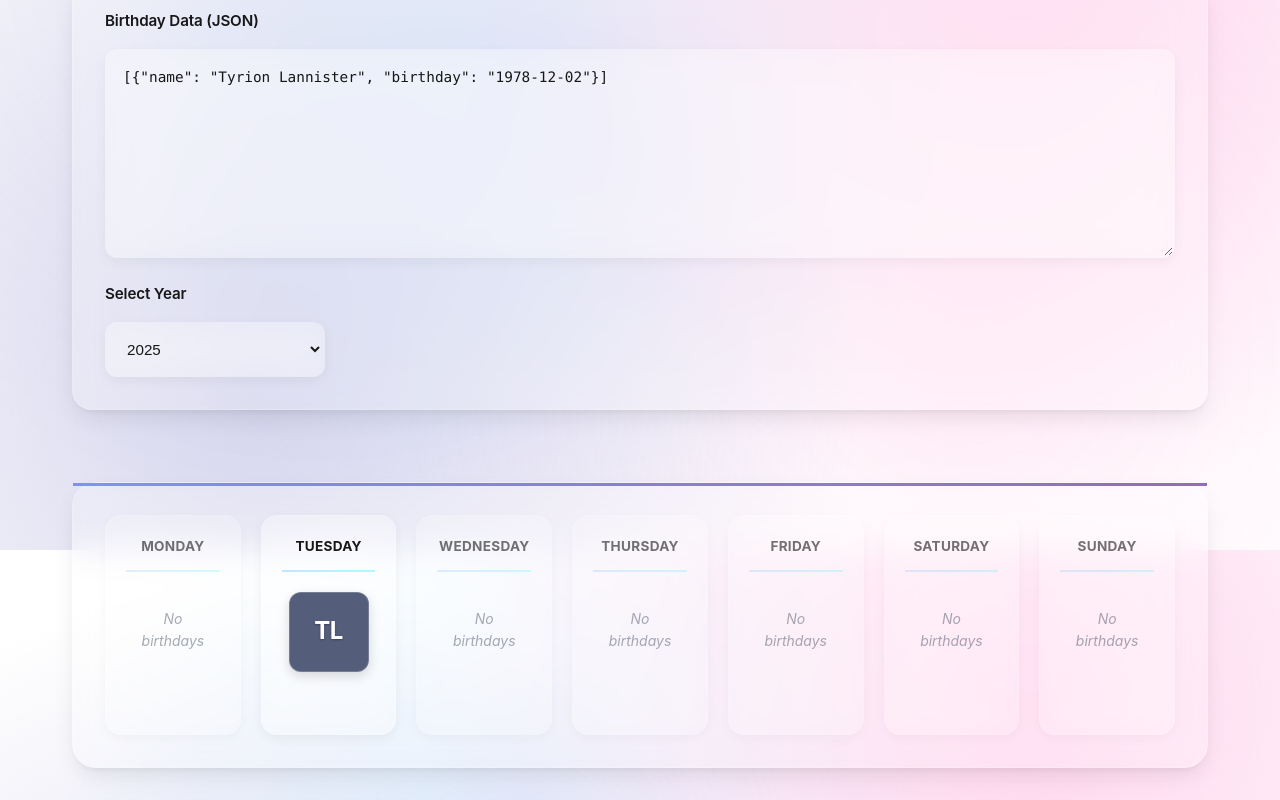
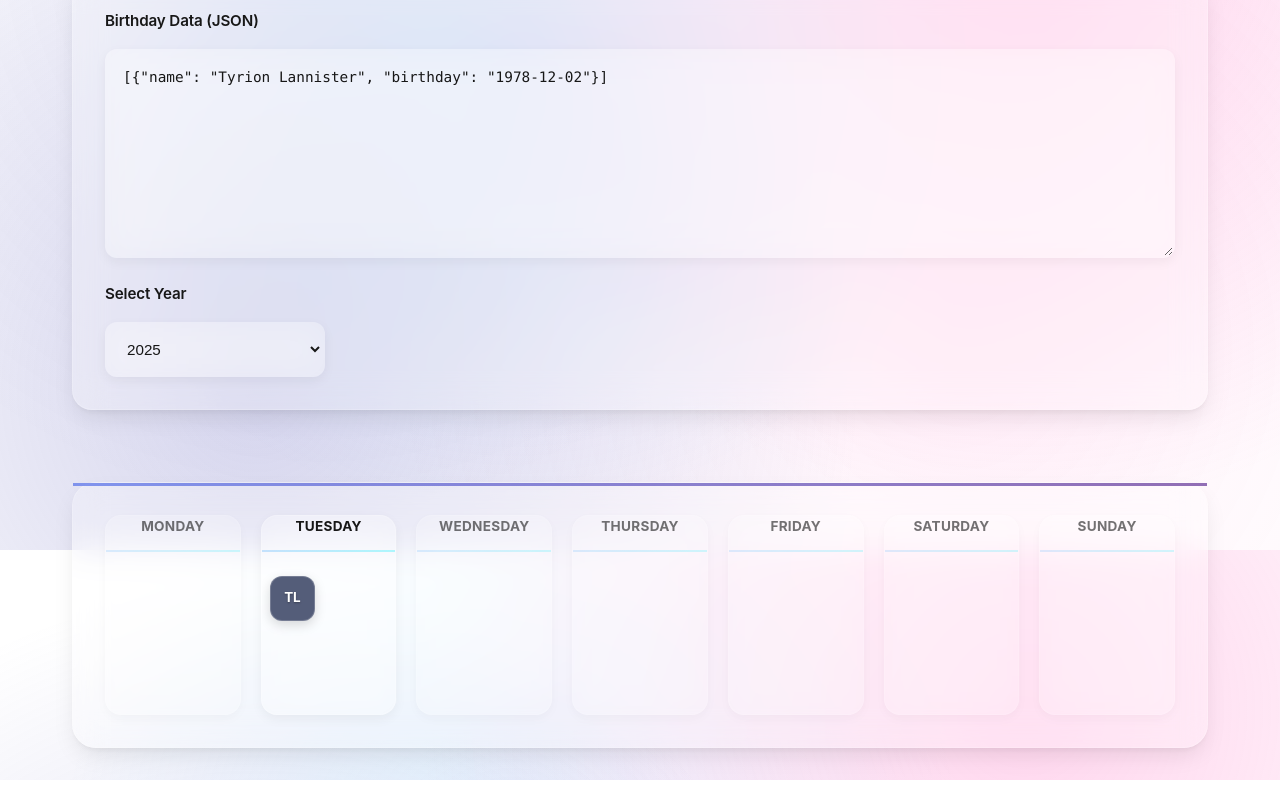
Before and after one commit to a-singh09/birthday-calendar-assignment, a Next.js app: page / in a window 1280 px wide. Shown: the part 250-1050 px from the top of the page. Built offline with nearby package versions, Linux system fonts and the light colour scheme.

Commit message:
[Fix] Fixed CSS in calender

```diff
--- a/src/app/globals.css
+++ b/src/app/globals.css
@@ -439,6 +439,84 @@ a {
   background: var(--glass-bg);
 }
 
+/* Grid-based day column styles - keeping existing design */
+.day-column-grid {
+  border: 1px solid var(--glass-border);
+  border-radius: 16px;
+  min-height: 200px;
+  padding: 0;
+  background: var(--glass-bg);
+  backdrop-filter: var(--backdrop-blur);
+  -webkit-backdrop-filter: var(--backdrop-blur);
+  display: flex;
+  flex-direction: column;
+  transition: all 0.3s ease;
+  box-shadow: 0 4px 12px rgba(0, 0, 0, 0.05);
+  position: relative;
+  overflow: hidden;
+}
+
+.day-column-grid::before {
+  content: '';
+  position: absolute;
+  top: 0;
+  left: 0;
+  right: 0;
+  height: 2px;
+  background: var(--secondary-gradient);
+  opacity: 0.6;
+  transform: scaleX(0);
+  transition: transform 0.3s ease;
+}
+
+.day-column-grid:hover::before {
+  transform: scaleX(1);
+}
+
+.day-column-grid:hover {
+  transform: translateY(-3px);
+  box-shadow: 0 12px 30px rgba(0, 0, 0, 0.1);
+}
+
+.day-column-grid.day-empty {
+  opacity: 0.6;
+  background: var(--glass-bg);
+}
+
+.day-header-grid {
+  font-weight: 700;
+  font-size: 0.95rem;
+  color: var(--foreground);
+  margin-bottom: 1rem;
+  padding-bottom: 0.75rem;
+  border-bottom: 2px solid transparent;
+  background: linear-gradient(90deg, var(--accent-gradient)) border-box;
+  border-image: linear-gradient(90deg, rgba(79, 172, 254, 0.3), rgba(0, 242, 254, 0.3)) 1;
+  text-align: center;
+  letter-spacing: 0.02em;
+  text-transform: uppercase;
+  font-size: 0.85rem;
+}
+
+.person-grid-container {
+  flex: 1;
+  display: grid;
+  gap: 3px;
+  padding: 8px;
+  align-content: start;
+  grid-auto-rows: 1fr;
+  min-height: 140px;
+}
+
+.empty-grid-message {
+  grid-column: 1 / -1;
+  text-align: center;
+  color: #6b7280;
+  font-style: italic;
+  font-size: 0.875rem;
+  padding: 1rem;
+}
+
 .day-header {
   font-weight: 700;
   font-size: 0.95rem;
@@ -728,22 +806,21 @@ ooltips to escape container bounds */
   transform: translateX(-50%) translateY(-8px);
   background-color: rgba(0, 0, 0, 0.9);
   color: white;
-  padding: 8px 12px;
-  border-radius: 6px;
-  font-size: 12px;
+  padding: 10px 14px;
+  border-radius: 8px;
+  font-size: 13px;
   font-weight: 500;
-  white-space: nowrap;
+  white-space: pre-line;
   text-align: center;
   z-index: 10000;
-  box-shadow: 0 4px 12px rgba(0, 0, 0, 0.3);
+  box-shadow: 0 4px 16px rgba(0, 0, 0, 0.4);
   pointer-events: none;
   opacity: 0;
   visibility: hidden;
   transition: opacity 0.2s ease, visibility 0.2s ease;
-  line-height: 1.3;
-  max-width: 200px;
-  word-wrap: break-word;
-  white-space: pre-line;
+  line-height: 1.4;
+  min-width: 140px;
+  max-width: 180px;
 }
 
 /* Tooltip arrow */
@@ -781,8 +858,9 @@ ooltips to escape container bounds */
 /* Mobile adjustments */
 @media (max-width: 768px) {
   .tooltip {
-    font-size: 11px;
-    padding: 6px 10px;
+    font-size: 12px;
+    padding: 8px 12px;
+    min-width: 120px;
     max-width: 160px;
   }
 }
--- a/src/components/DayColumn/index.tsx
+++ b/src/components/DayColumn/index.tsx
@@ -1,53 +1,33 @@
 /**
  * DayColumn component - displays people for a specific day of the week
+ * Updated to use compact grid layout like the reference image
  */
 
-import React, { useRef, useEffect, useState } from "react";
+import React from "react";
 import type { DayColumnProps } from "../../types";
 import { PersonSquare } from "../";
-import { calculateSquareSize } from "../../utils";
 
 export function DayColumn({ dayName, people, isEmpty }: DayColumnProps) {
-  const containerRef = useRef<HTMLDivElement>(null);
-  const [squareSize, setSquareSize] = useState(40); // Default size
+  // Calculate optimal grid layout based on number of people
+  const getGridColumns = (count: number) => {
+    if (count <= 2) return 2;
+    if (count <= 4) return 2;
+    if (count <= 6) return 3;
+    if (count <= 9) return 3;
+    return 4;
+  };
 
-  useEffect(() => {
-    const updateSquareSize = () => {
-      if (containerRef.current && people.length > 0) {
-        const containerWidth = containerRef.current.offsetWidth;
-        const newSize = calculateSquareSize(containerWidth, people.length);
-        setSquareSize(newSize);
-      }
-    };
-
-    // Initial calculation
-    updateSquareSize();
-
-    // Update on window resize
-    window.addEventListener("resize", updateSquareSize);
-
-    return () => {
-      window.removeEventListener("resize", updateSquareSize);
-    };
-  }, [people.length]);
-
-  const containerStyle: React.CSSProperties = {
-    display: "grid",
-    gap: "4px",
-    gridTemplateColumns: `repeat(auto-fit, minmax(${squareSize}px, 1fr))`,
-    justifyItems: "center",
-    alignItems: "center",
-  };
+  const gridColumns = getGridColumns(people.length);
 
   return (
     <div
-      className={`day-column ${isEmpty ? "day-empty" : ""}`}
+      className={`day-column-grid ${isEmpty ? "day-empty" : ""}`}
       role="region"
       aria-label={`${dayName} birthdays`}
       aria-describedby={`${dayName.toLowerCase()}-header`}
     >
       <div
-        className="day-header"
+        className="day-header-grid"
         id={`${dayName.toLowerCase()}-header`}
         role="heading"
         aria-level={3}
@@ -55,9 +35,10 @@ export function DayColumn({ dayName, people, isEmpty }: DayColumnProps) {
         {dayName}
       </div>
       <div
-        className="person-squares-container"
-        ref={containerRef}
-        style={containerStyle}
+        className="person-grid-container"
+        style={{
+          gridTemplateColumns: `repeat(${gridColumns}, 1fr)`,
+        }}
         role="group"
         aria-label={
           isEmpty
@@ -69,8 +50,8 @@ export function DayColumn({ dayName, people, isEmpty }: DayColumnProps) {
         }
       >
         {isEmpty ? (
-          <div className="empty-day-message" aria-live="polite" role="status">
-            No birthdays
+          <div className="empty-grid-message" aria-live="polite" role="status">
+            {/* Empty state - no visual content needed */}
           </div>
         ) : (
           <>
@@ -82,7 +63,7 @@ export function DayColumn({ dayName, people, isEmpty }: DayColumnProps) {
               <PersonSquare
                 key={`${person.name}-${personIndex}`}
                 person={person}
-                size={squareSize}
+                size={45} // Fixed size for grid layout
               />
             ))}
           </>
--- a/src/components/PersonSquare/index.tsx
+++ b/src/components/PersonSquare/index.tsx
@@ -22,8 +22,8 @@ const PersonSquare: React.FC<PersonSquareProps> = ({ person, size }) => {
   // Enhanced tooltip text with person details
   const tooltipText = `${person.name} (Age: ${person.age})`;
 
-  // Detailed tooltip content
-  const detailedTooltip = `${person.name}\nDate of Birth: ${formatDateOfBirth(person.birthday)}\nAge: ${person.age}`;
+  // Detailed tooltip content with better formatting
+  const detailedTooltip = `${person.name}\n${formatDateOfBirth(person.birthday)}\nAge: ${person.age}`;
 
   return (
     <div className="person-square-wrapper">
```
Also changed, not shown: src/app/css_battle_1/page.tsx (+9 -0 lines), src/app/css_battle_2/page.tsx (+9 -0 lines).
